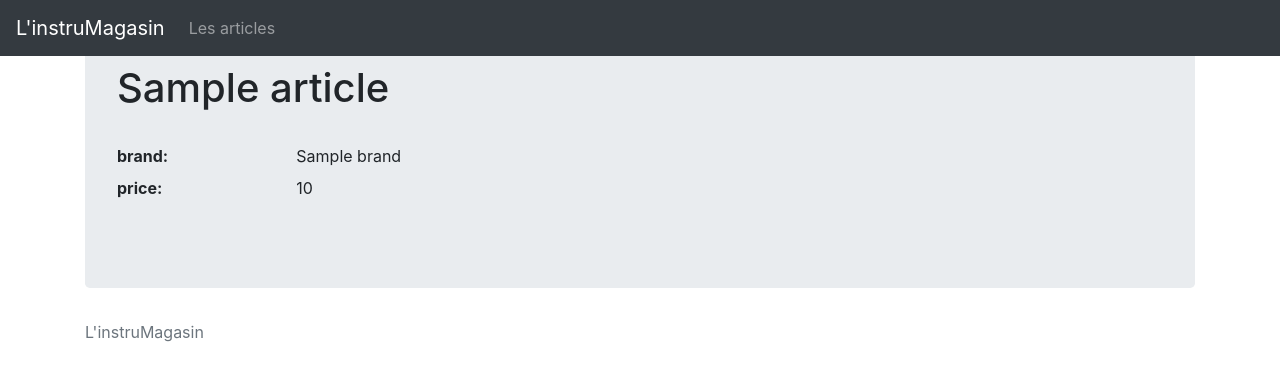
After one commit to Runolf/Sell_Instrument_ProjectWeb, a PHP site: the page made by project/views/article.php in a window 1280 px wide. The commit adds this page. Shown: the top 381 px of the page. Run offline with PHP 8.4, Linux system fonts and the light colour scheme; the template is opened without the code that fills it: most values are stand-ins (such as "Sample title", 1, 10 or a date in 2020); data that the repository does not hold is empty; some libraries are stand-ins or nearby versions.

Commit message:
add view_detailed

```diff
--- a/project/models/articles.php
+++ b/project/models/articles.php
@@ -31,14 +31,16 @@ require 'connectionDB.php';
  public $brand;
  public $picture;
  public $price;
+ public $comment;
 
  public function __construct($data=null){
    if (is_array($data)) {
      $this->$articleId = $data["articleId"];
-     $this->name = $data["name"];
+     $this->name = str_replace($data["name"], " ","_");
      $this->brand = $data["brand"];
      $this->$picture = $data["picture"];
      $this->$price = $data["price"];
+     $this->$comment = $data["comment"];
    }
 }
 
--- /dev/null
+++ b/project/views/article.php
@@ -0,0 +1,14 @@
+<?php ob_start() ?>
+<br>
+<dl class="row">
+  <dt class="col-sm-2">brand: </dt>
+  <dd class="col-sm-10"><?=$article->brand; ?></dd>
+  <dt class="col-sm-2">price: </dt>
+  <dd class="col-sm-10"><?=$article->price; ?></dd>
+</dl>
+
+<?php
+  $title = $article->name;
+  $content = ob_get_clean();
+  include 'includes/template.php';
+ ?>
--- a/project/views/articles.php
+++ b/project/views/articles.php
@@ -12,7 +12,7 @@
           <div class="card-body">
               <h5 class="card-title"><?=$article->price?></h5>
               <p class="card-text"><?=$article->comment?></p>
-              <a href="<?=ROOT_PATH.'article/'.$article->name?>" class="btn btn-primary">Voir le détail</a>
+              <a href="<?=ROOT_PATH.'article/'.$article->articleId?>" class="btn btn-primary">Voir le détail</a>
           </div>
         </div>
 
```
Also changed, not shown: project/controllers/article.php (added, +7 -0 lines).
